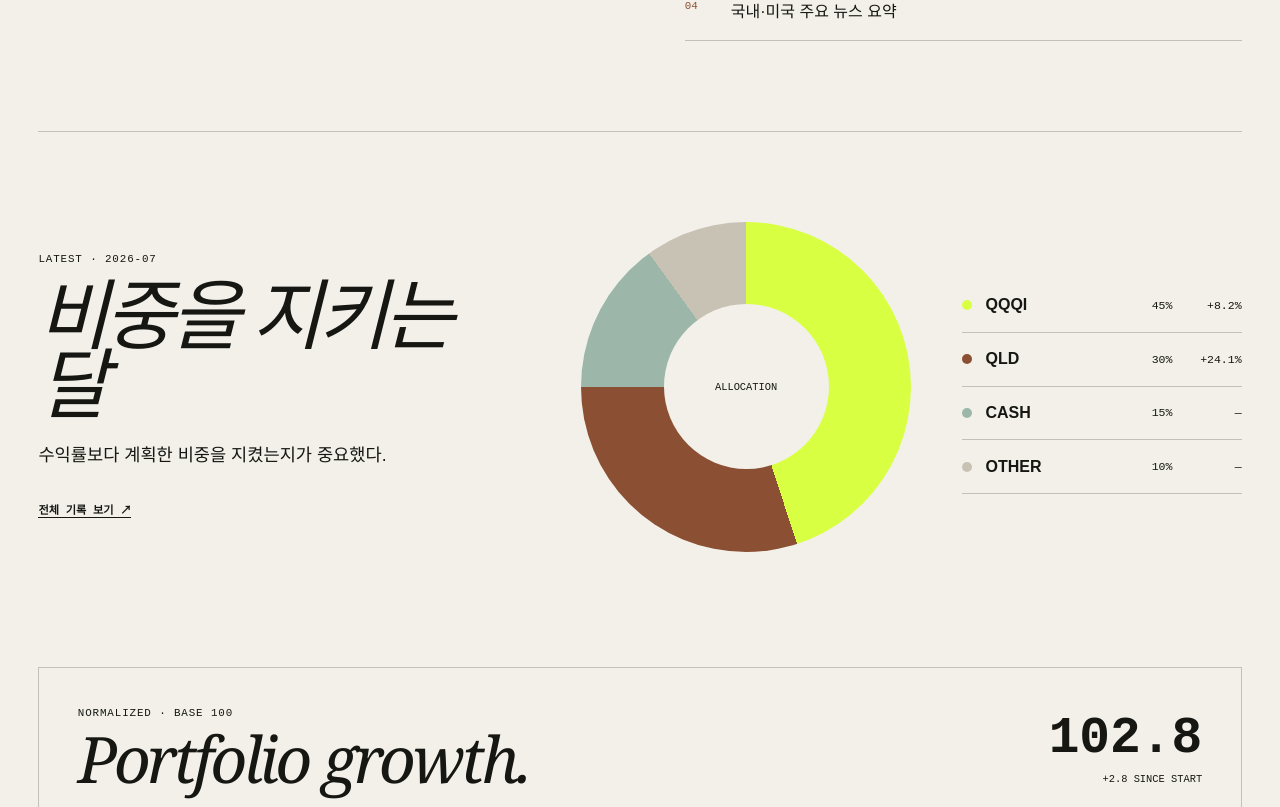
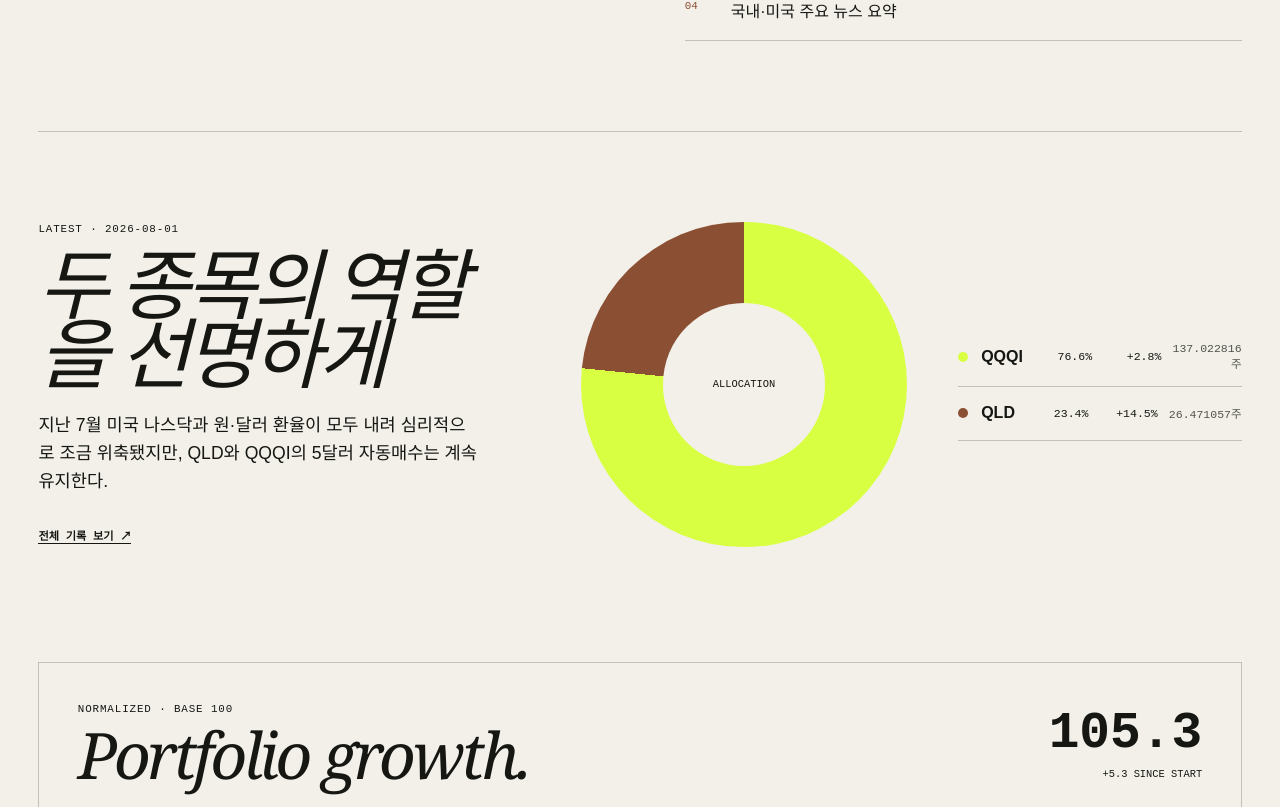
Before and after one commit to stoveinsummer/portfolio, a Next.js app: page /invest in a window 1280 px wide. Shown: the part 1173-1980 px from the top of the page. Built offline with nearby package versions, Linux system fonts and the light colour scheme.

Commit message:
Add August portfolio record with quantities

```diff
--- a/app/globals.css
+++ b/app/globals.css
@@ -144,9 +144,10 @@ footer { display: flex; justify-content: space-between; padding: 2rem 3vw; borde
 .donut { aspect-ratio: 1; border-radius: 50%; position: relative; }
 .donut::after { content: "Allocation"; position: absolute; inset: 25%; display: grid; place-items: center; border-radius: 50%; background: var(--paper); font: .65rem "Courier New", monospace; text-transform: uppercase; }
 .allocation ul { list-style: none; margin: 0; padding: 0; }
-.allocation li { display: grid; grid-template-columns: 12px 1fr 48px 58px; gap: .7rem; align-items: center; padding: .9rem 0; border-bottom: 1px solid var(--line); }
+.allocation li { display: grid; grid-template-columns: 12px 1fr 58px 58px auto; gap: .7rem; align-items: center; padding: .9rem 0; border-bottom: 1px solid var(--line); }
 .allocation li i { width: 10px; height: 10px; border-radius: 50%; }
 .allocation li span, .allocation li em { font: normal .72rem "Courier New", monospace; text-align: right; }
+.allocation li small { font: normal .72rem "Courier New", monospace; text-align: right; opacity: .72; }
 .growth-section { margin: 2vw 0 9vw; padding: 3vw; border: 1px solid var(--line); }
 .growth-head { display: flex; justify-content: space-between; align-items: end; gap: 2rem; }
 .growth-head h2 { margin: .6rem 0 0; font: italic 400 clamp(2.8rem, 5vw, 5.5rem)/.9 Georgia, serif; letter-spacing: -.055em; }
--- a/app/invest/[id]/page.tsx
+++ b/app/invest/[id]/page.tsx
@@ -18,10 +18,10 @@ export default async function InvestDetail({ params }: { params: Promise<{ id: s
 
   return <main><SiteHeader active="Invest" /><article className="detail record-detail">
     <div className="detail-head"><p className="eyebrow">Investment review · {record.date}</p><h1>{record.title}</h1><p>{record.review}</p></div>
-    <div className="notice">개인 투자 기록이며 투자 권유가 아닙니다. 총액·수량·매수금액은 기록하거나 공개하지 않습니다.</div>
+    <div className="notice">개인 투자 기록이며 투자 권유가 아닙니다. 총액·평단가는 기록하거나 공개하지 않지만, 종목별 수량은 함께 남깁니다.</div>
     <AllocationChart items={record.portfolio} />
-    <section className="monthly-opinion"><p className="eyebrow">One-line opinion</p><h2>이번 달 투자 의견</h2><blockquote>{record.review}</blockquote></section>
-    <section className="market-news"><div className="market-news-head"><p className="eyebrow">Market context</p><h2>이달의 시장 뉴스</h2></div><article><span>KR</span><h3>국내 증시</h3><p>{record.marketNews?.korea ?? "기록하지 않음"}</p></article><article><span>US</span><h3>미국 증시</h3><p>{record.marketNews?.us ?? "기록하지 않음"}</p></article></section>
+    <section className="monthly-opinion"><p className="eyebrow">One-line opinion</p><h2>이번 달 투자 해설</h2><blockquote>{record.review}</blockquote></section>
+    <section className="market-news"><div className="market-news-head"><p className="eyebrow">Market context</p><h2>이번 달 시장 이슈</h2></div><article><span>KR</span><h3>국내 증시</h3><p>{record.marketNews?.korea ?? "기록되지 않음"}</p></article><article><span>US</span><h3>미국 증시</h3><p>{record.marketNews?.us ?? "기록되지 않음"}</p></article></section>
     <section><h2>이번 달 판단</h2><ol>{record.decisions.map((decision) => <li key={decision}>{decision}</li>)}</ol></section>
     <ArchiveNavigation previous={older ? { href: `/invest/${older.id}`, label: older.date } : null} next={newer ? { href: `/invest/${newer.id}`, label: newer.date } : null} backHref="/invest" backLabel="투자 기록 목록" />
   </article><SiteFooter /></main>;
--- a/app/invest/page.tsx
+++ b/app/invest/page.tsx
@@ -8,4 +8,8 @@ import { PortfolioGrowthChart } from "@/components/PortfolioGrowthChart";
 import { investments } from "@/data/investments";
 
 export const metadata: Metadata = { title: "Invest", description: "금액을 제외한 개인 투자 판단과 비중 기록.", alternates: { canonical: "https://stoveinsummer.github.io/portfolio/invest/" } };
-export default function InvestPage() { const latest = investments[0]; return <main><SiteHeader active="Invest" /><PageIntro eyebrow="Allocation, decisions, review" title="Invest records." description="규모나 계좌 정보는 공개하지 않고, 비중과 판단 과정만 기록합니다." /><section className="content-section"><div className="notice">이 페이지는 개인 투자 기록이며 특정 종목에 대한 투자 권유가 아닙니다.</div><section className="invest-method"><div><p className="eyebrow">Monthly archive · Every 25th</p><h2>숫자는 감추고,<br />흐름은 기록합니다.</h2></div><div className="invest-method-copy"><p>매월 25일 포트폴리오 화면을 기준으로 기록합니다. 계좌 잔액, 평가금액, 매수금액, 수량은 공개하지 않습니다.</p><ol><li><span>01</span>종목별 비중 구성</li><li><span>02</span>기준값 100의 상대 추이</li><li><span>03</span>그달의 투자 의견 한 줄</li><li><span>04</span>국내·미국 주요 뉴스 요약</li></ol></div></section><div className="feature-record"><div><p className="eyebrow">Latest · {latest.date}</p><h2>{latest.title}</h2><p>{latest.review}</p><Link href={`/invest/${latest.id}`}>전체 기록 보기 ↗</Link></div><AllocationChart items={latest.portfolio} /></div><PortfolioGrowthChart records={investments} /><div className="list-head"><h2>Monthly records</h2></div><div className="record-list">{investments.map((record) => <Link href={`/invest/${record.id}`} key={record.id}><time>{record.date}</time><h3>{record.title}</h3><p>{record.review}</p><span>보기 ↗</span></Link>)}</div></section><SiteFooter /></main>; }
+export default function InvestPage() {
+  const latest = investments[0];
+
+  return <main><SiteHeader active="Invest" /><PageIntro eyebrow="Allocation, decisions, review" title="Invest records." description="규모나 계좌 정보는 공개하지 않고, 비중과 판단 과정을 기록합니다." /><section className="content-section"><div className="notice">이 페이지는 개인 투자 기록이며 특정 종목에 대한 투자 권유가 아닙니다.</div><section className="invest-method"><div><p className="eyebrow">Monthly archive · At least once a month</p><h2>숫자는 감추고,<br />흐름은 기록합니다.</h2></div><div className="invest-method-copy"><p>월 1회 이상 포트폴리오 화면을 기준으로 기록합니다. 계좌 잔액, 평가금액, 매수금액, 평단가는 공개하지 않고 수량은 함께 남깁니다.</p><ol><li><span>01</span>종목별 비중 구성</li><li><span>02</span>수량은 참고용으로만 표시</li><li><span>03</span>그달의 투자 의견 한 줄</li><li><span>04</span>국내·미국 주요 뉴스 요약</li></ol></div></section><div className="feature-record"><div><p className="eyebrow">Latest · {latest.date}</p><h2>{latest.title}</h2><p>{latest.review}</p><Link href={`/invest/${latest.id}`}>전체 기록 보기 ↗</Link></div><AllocationChart items={latest.portfolio} /></div><PortfolioGrowthChart records={investments} /><div className="list-head"><h2>Monthly records</h2></div><div className="record-list">{investments.map((record) => <Link href={`/invest/${record.id}`} key={record.id}><time>{record.date}</time><h3>{record.title}</h3><p>{record.review}</p><span>보기 ↗</span></Link>)}</div></section><SiteFooter /></main>;
+}
--- a/app/sitemap.ts
+++ b/app/sitemap.ts
@@ -11,7 +11,7 @@ export default function sitemap(): MetadataRoute.Sitemap {
   return [
     ...staticPaths.map((path) => ({ url: `${origin}${path}/`, changeFrequency: "monthly" as const })),
     ...photos.map((item) => ({ url: `${origin}/photo/${item.id}/`, lastModified: item.takenAt, changeFrequency: "yearly" as const })),
-    ...investments.map((item) => ({ url: `${origin}/invest/${item.id}/`, lastModified: `${item.date}-25`, changeFrequency: "yearly" as const })),
+    ...investments.map((item) => ({ url: `${origin}/invest/${item.id}/`, lastModified: item.date.length === 7 ? `${item.date}-25` : item.date, changeFrequency: "yearly" as const })),
     ...journals.map((item) => ({ url: `${origin}/journal/${item.id}/`, lastModified: item.date, changeFrequency: "yearly" as const })),
     ...tools.filter((item) => item.status === "available").map((item) => ({ url: `${origin}${item.path}/`, changeFrequency: "monthly" as const })),
   ];
--- a/components/AllocationChart.tsx
+++ b/components/AllocationChart.tsx
@@ -3,6 +3,28 @@ import type { PortfolioItem } from "@/types/content";
 const colors = ["#d9ff43", "#8b4f33", "#9cb7aa", "#c8c2b5", "#687c92"];
 
 export function AllocationChart({ items }: { items: PortfolioItem[] }) {
-  const stops = items.map((item, index) => { const start = items.slice(0, index).reduce((sum, current) => sum + current.weight, 0); const end = start + item.weight; return `${colors[index % colors.length]} ${start}% ${end}%`; }).join(", ");
-  return <div className="allocation"><div className="donut" style={{ background: `conic-gradient(${stops})` }} aria-label={items.map((item) => `${item.symbol} ${item.weight}%`).join(", ")} /><ul>{items.map((item, index) => <li key={item.symbol}><i style={{ background: colors[index % colors.length] }} /><strong>{item.symbol}</strong><span>{item.weight}%</span><em>{item.returnRate === null ? "—" : `${item.returnRate > 0 ? "+" : ""}${item.returnRate}%`}</em></li>)}</ul></div>;
+  const stops = items
+    .map((item, index) => {
+      const start = items.slice(0, index).reduce((sum, current) => sum + current.weight, 0);
+      const end = start + item.weight;
+      return `${colors[index % colors.length]} ${start}% ${end}%`;
+    })
+    .join(", ");
+
+  return (
+    <div className="allocation">
+      <div className="donut" style={{ background: `conic-gradient(${stops})` }} aria-label={items.map((item) => `${item.symbol} ${item.weight}%`).join(", ")} />
+      <ul>
+        {items.map((item, index) => (
+          <li key={item.symbol}>
+            <i style={{ background: colors[index % colors.length] }} />
+            <strong>{item.symbol}</strong>
+            <span>{item.weight}%</span>
+            <em>{item.returnRate === null ? "—" : `${item.returnRate > 0 ? "+" : ""}${item.returnRate}%`}</em>
+            {item.quantity ? <small>{item.quantity}</small> : null}
+          </li>
+        ))}
+      </ul>
+    </div>
+  );
 }
--- a/data/investments.ts
+++ b/data/investments.ts
@@ -3,18 +3,34 @@ import { prepareInvestments } from "@/data/archive";
 
 export const investments: InvestmentRecord[] = prepareInvestments([
   {
+    id: "2026-08-01",
+    date: "2026-08-01",
+    growthIndex: 105.3,
+    title: "두 종목의 역할을 선명하게",
+    portfolio: [
+      { symbol: "QQQI", name: "나스닥 인컴", quantity: "137.022816주", weight: 76.6, returnRate: 2.8, category: "인컴" },
+      { symbol: "QLD", name: "나스닥 2배", quantity: "26.471057주", weight: 23.4, returnRate: 14.5, category: "성장" },
+    ],
+    decisions: ["QLD 5달러 자동매수 유지", "QQQI 5달러 자동매수 유지", "시장과 환율 변동에도 정해둔 적립 규칙을 이어가기"],
+    review: "지난 7월 미국 나스닥과 원·달러 환율이 모두 내려 심리적으로 조금 위축됐지만, QLD와 QQQI의 5달러 자동매수는 계속 유지한다.",
+    marketNews: {
+      korea: "7월 원·달러 환율 하락이 해외자산의 원화 환산 흐름에 부담으로 작용했다.",
+      us: "7월 나스닥 하락으로 성장주 투자 심리가 위축됐다.",
+    },
+  },
+  {
     id: "2026-07",
     date: "2026-07",
     growthIndex: 102.8,
-    title: "비중을 지키는 달",
+    title: "비중은 지키는 중",
     portfolio: [
-      { symbol: "QQQI", name: "나스닥 인컴", weight: 45, returnRate: 8.2, category: "인컴" },
-      { symbol: "QLD", name: "나스닥 2배", weight: 30, returnRate: 24.1, category: "성장" },
+      { symbol: "QQQI", name: "나스닥 인컴", quantity: "137.022816주", weight: 45, returnRate: 8.2, category: "인컴" },
+      { symbol: "QLD", name: "나스닥 2배", quantity: "26.471057주", weight: 30, returnRate: 24.1, category: "성장" },
       { symbol: "CASH", name: "현금", weight: 15, returnRate: null, category: "현금" },
       { symbol: "OTHER", name: "기타", weight: 10, returnRate: null, category: "기타" },
     ],
-    decisions: ["QLD 비중은 추가로 높이지 않음", "현금흐름 확보를 위해 QQQI 적립 유지", "시장 급등 시 신규 매수 속도 조절"],
-    review: "수익률보다 계획한 비중을 지켰는지가 중요했다.",
+    decisions: ["QLD 비중은 추가로 늘리지 않음", "현금 비중 확보를 위해 QQQI 중심 유지", "시장 급등 구간에서 매수 속도는 조절"],
+    review: "수익률보다 비중과 리듬을 우선하면서 포트폴리오를 관리했다.",
   },
   {
     id: "2026-06",
@@ -22,12 +38,12 @@ export const investments: InvestmentRecord[] = prepareInvestments([
     growthIndex: 100,
     title: "속도보다 규칙",
     portfolio: [
-      { symbol: "QQQI", name: "나스닥 인컴", weight: 42, returnRate: 6.4, category: "인컴" },
-      { symbol: "QLD", name: "나스닥 2배", weight: 28, returnRate: 18.6, category: "성장" },
+      { symbol: "QQQI", name: "나스닥 인컴", quantity: "130주", weight: 42, returnRate: 6.4, category: "인컴" },
+      { symbol: "QLD", name: "나스닥 2배", quantity: "24주", weight: 28, returnRate: 18.6, category: "성장" },
       { symbol: "CASH", name: "현금", weight: 20, returnRate: null, category: "현금" },
       { symbol: "OTHER", name: "기타", weight: 10, returnRate: null, category: "기타" },
     ],
-    decisions: ["정해둔 날짜 외 충동 매수하지 않음", "현금 비중을 급하게 낮추지 않음"],
-    review: "상승장에서 조급해지지 않는 연습이 필요했다.",
+    decisions: ["정해둔 비중 안에서만 추가 매수", "현금 비중을 급하게 줄이지 않음"],
+    review: "상승장에도 기준을 유지하는 연습이 필요했다.",
   },
 ]);
--- a/types/content.ts
+++ b/types/content.ts
@@ -16,6 +16,7 @@ export interface PhotoItem {
 export interface PortfolioItem {
   symbol: string;
   name: string;
+  quantity?: string;
   weight: number;
   returnRate: number | null;
   category: string;
```
Also changed, not shown: 2 other files (tests, documents, lock files or other folders).
